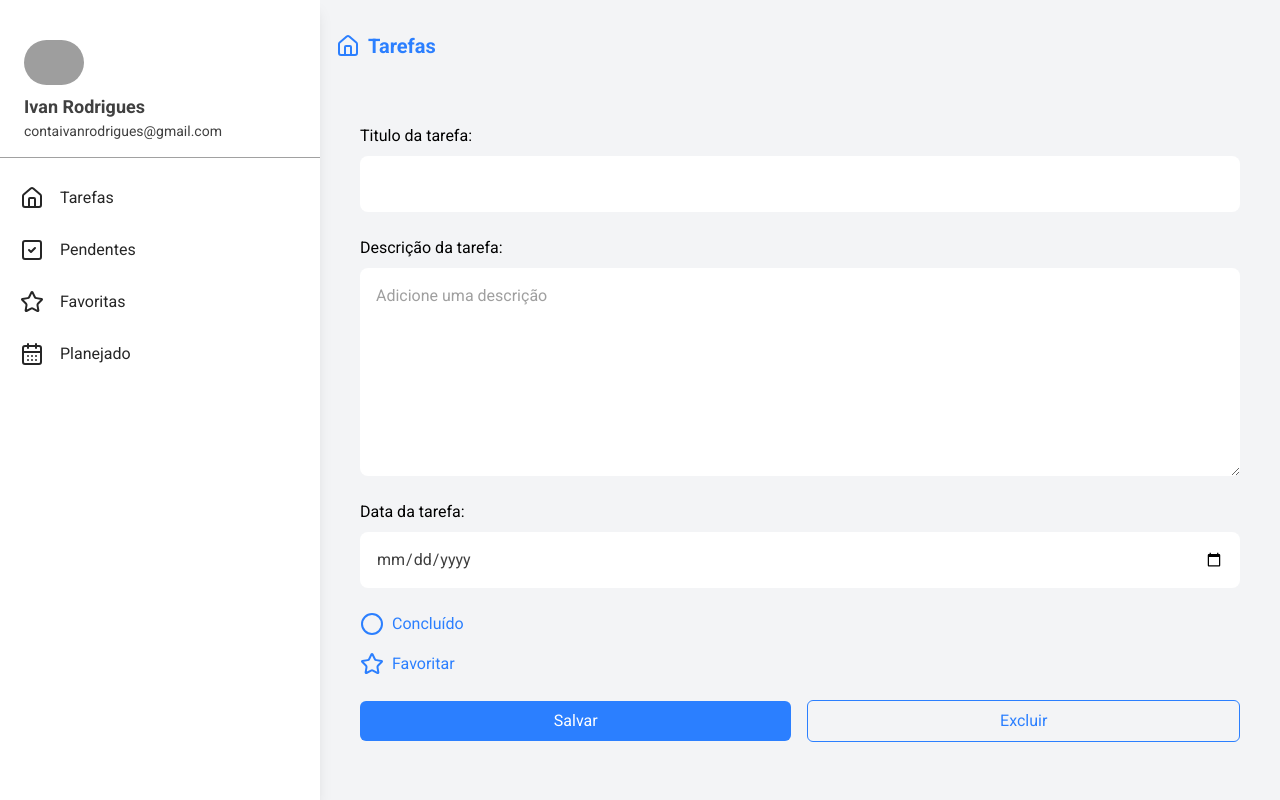
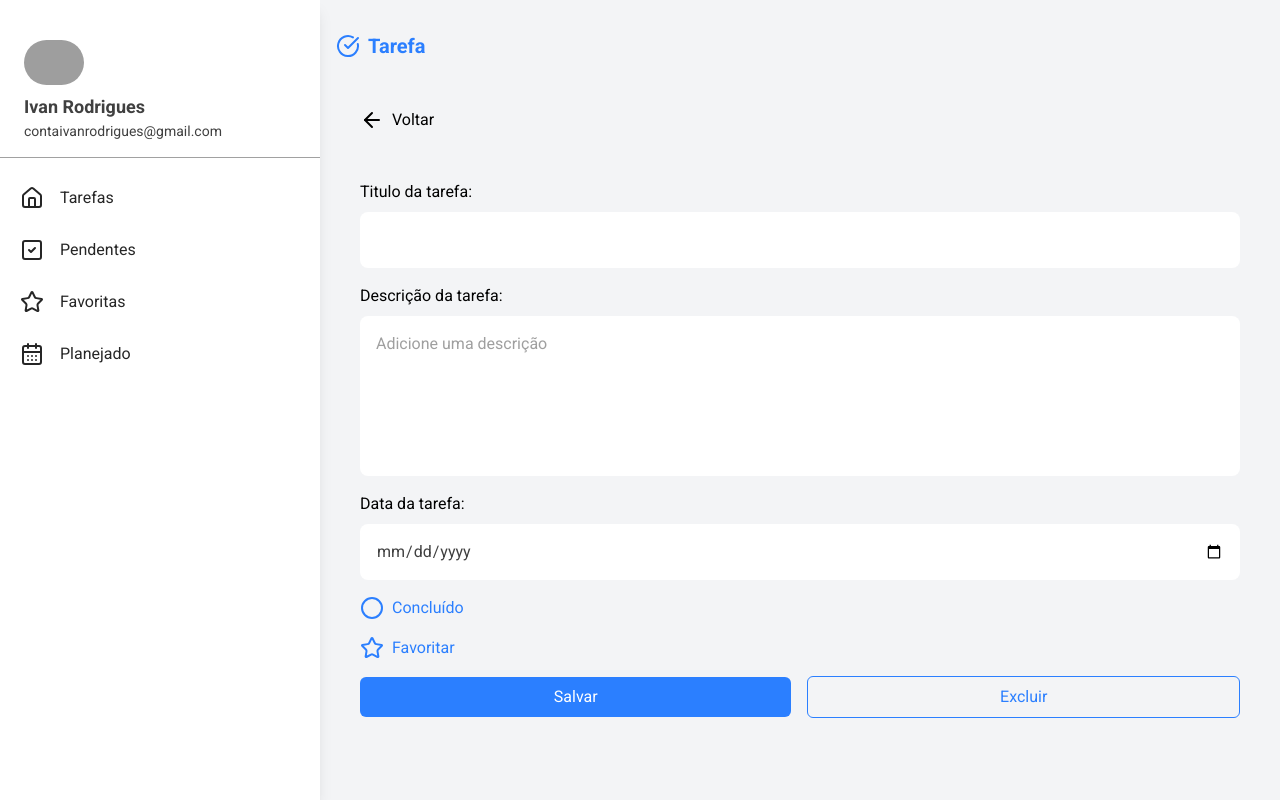
Before and after one commit to ivanrods/task-pro, a Next.js app: page /task/1 in a window 1280 px wide. Built offline with nearby package versions, Linux system fonts and the light colour scheme; grey boxes are pictures that could not be loaded.

Commit message:
fix: interface adjustments

```diff
--- a/src/app/components/AddTaskInput.tsx
+++ b/src/app/components/AddTaskInput.tsx
@@ -37,10 +37,10 @@ const AddTaskInput = ({ addTask }: AddTaskInputProps) => {
         />
       </section>
       {toggleDescription && (
-        <section className="flex gap-4 px-4 py-2 text-blue-500">
+        <section className="border-t border-neutral-300 flex gap-4 mx-4 py-2 text-blue-500">
           <FileText />
           <textarea
-            className="w-full border-none outline-none"
+            className="w-full border-none outline-none h-20 resize-none"
             name=""
             id=""
             placeholder="Adicione uma descrição"
@@ -52,8 +52,12 @@ const AddTaskInput = ({ addTask }: AddTaskInputProps) => {
 
       <section className="w-full py-2 px-4 bg-neutral-100 flex justify-between items-center  text-neutral-600">
         <div className="flex items-center gap-4">
-          <button className="hover:text-blue-500" onClick={handleDescrition}>
-            <FileText />
+          <button onClick={handleDescrition}>
+            <FileText
+              className={`hover:text-blue-500 cursor-pointer ${
+                toggleDescription ? "text-blue-500" : "text-neutral-700"
+              } `}
+            />
           </button>
 
           <div className="relative w-8 h-8 flex items-center justify-center hover:text-blue-500 cursor-pointer">
@@ -61,7 +65,7 @@ const AddTaskInput = ({ addTask }: AddTaskInputProps) => {
               type="date"
               className="absolute inset-0 w-full h-full opacity-1 cursor-pointer z-1"
             />
-            <CalendarDays className="w-6 h-6 text-gray-600 " />
+            <CalendarDays className=" w-6 h-6 text-gray-600 " />
           </div>
         </div>
 
--- a/src/app/components/TaskItem.tsx
+++ b/src/app/components/TaskItem.tsx
@@ -14,7 +14,7 @@ const TaskItem = ({ id, title, favorite, completed }: TaskItemProps) => {
   const { toggleCompleted, toggleFavorite, deleteTask } = useTask();
   return (
     <li className="w-full flex py-4 px-4 gap-4 mb-4 items-center bg-white rounded-xl text-blue-500 ">
-      <button onClick={() => toggleCompleted(id)}>
+      <button className="cursor-pointer " onClick={() => toggleCompleted(id)}>
         <Circle fill={completed ? "#3b82f6" : "none"} />
       </button>
       <Link href={`/task/${id}`} className="w-full">
@@ -22,11 +22,14 @@ const TaskItem = ({ id, title, favorite, completed }: TaskItemProps) => {
           {title}
         </p>
       </Link>
-      <button onClick={() => toggleFavorite(id)}>
+      <button className="cursor-pointer " onClick={() => toggleFavorite(id)}>
         <Star fill={favorite ? "#3b82f6" : "none"} />
       </button>
 
-      <button onClick={() => deleteTask(id)} className="hover:text-red-500">
+      <button
+        className="cursor-pointer hover:text-red-500"
+        onClick={() => deleteTask(id)}
+      >
         <Trash />
       </button>
     </li>
--- a/src/app/components/Title.tsx
+++ b/src/app/components/Title.tsx
@@ -13,8 +13,8 @@ const Title = () => {
   };
 
   const { title, icon } = titles[pathname] || {
-    title: "Tarefas",
-    icon: <House />,
+    title: "Tarefa",
+    icon: <CircleCheckBig />,
   };
   return (
     <div className="flex gap-2 justify-center items-center text-blue-500 text-xl font-bold py-8 md:justify-start">
--- a/src/app/task/[task]/page.tsx
+++ b/src/app/task/[task]/page.tsx
@@ -1,7 +1,7 @@
 "use client";
 import { useParams } from "next/navigation";
 import { useTask } from "../../context/TaskContext";
-import { Circle, Star } from "lucide-react";
+import { ArrowLeft, Circle, Star } from "lucide-react";
 import { useRouter } from "next/navigation";
 import { useState } from "react";
 export default function TaskDetail() {
@@ -15,8 +15,13 @@ export default function TaskDetail() {
 
   console.log(taskDetail);
   return (
-    <form>
-      <fieldset className="w-full py-4 flex justify-center flex-col gap-6 md:px-6">
+    <form className="py-4 md:px-6">
+      <button type="button" onClick={() => router.back()} className="flex items-center gap-2 mb-8 cursor-pointer hover:text-blue-500">
+          <ArrowLeft /> Voltar
+        </button>
+      <fieldset className="w-full flex justify-center flex-col
+      gap-4 ">
+
         <legend className="text-2xl font-bold mb-4">{title}</legend>
         <label htmlFor="title" className="flex flex-col gap-2">
           Titulo da tarefa:
@@ -34,7 +39,7 @@ export default function TaskDetail() {
             name=""
             id="description"
             placeholder="Adicione uma descrição"
-            className="bg-white px-4 py-4 rounded-lg text-neutral-700 border-none outline-none h-52"
+            className=" bg-white px-4 py-4 rounded-lg text-neutral-700 border-none outline-none h-40 resize-none"
             value={description}
             onChange={(e) => setDescription(e.target.value)}
           />
@@ -54,7 +59,7 @@ export default function TaskDetail() {
           <button
             type="button"
             onClick={() => taskDetail && toggleCompleted(taskDetail.id)}
-            className="flex gap-2 "
+            className="flex gap-2 cursor-pointer"
           >
             <Circle fill={taskDetail?.completed ? "#3b82f6" : "none"} />{" "}
             Concluído
@@ -62,7 +67,7 @@ export default function TaskDetail() {
           <button
             type="button"
             onClick={() => taskDetail && toggleFavorite(taskDetail.id)}
-            className="flex gap-2 "
+            className="flex gap-2 cursor-pointer"
           >
             <Star fill={taskDetail?.favorite ? "#3b82f6" : "none"} /> Favoritar
           </button>
```
